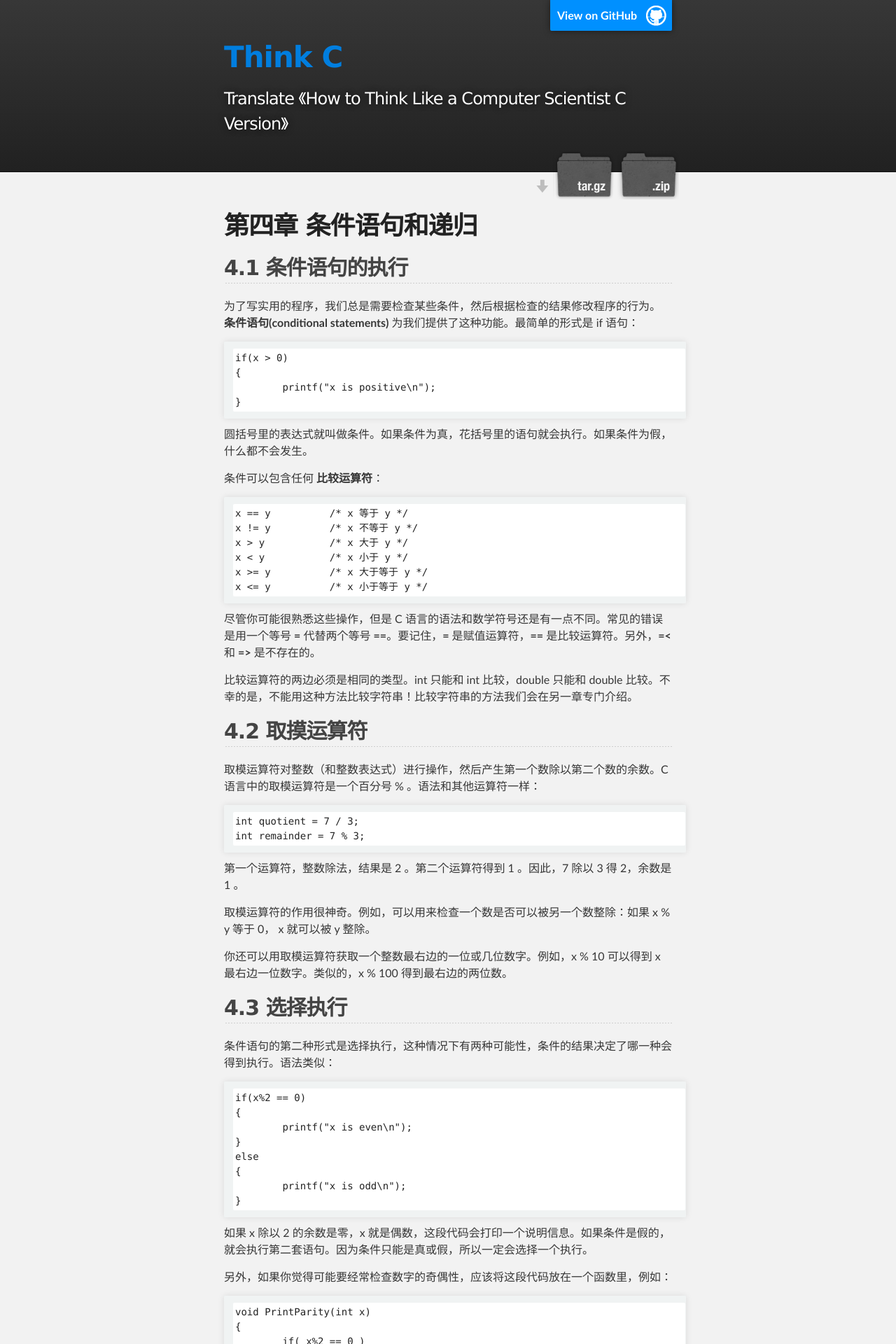
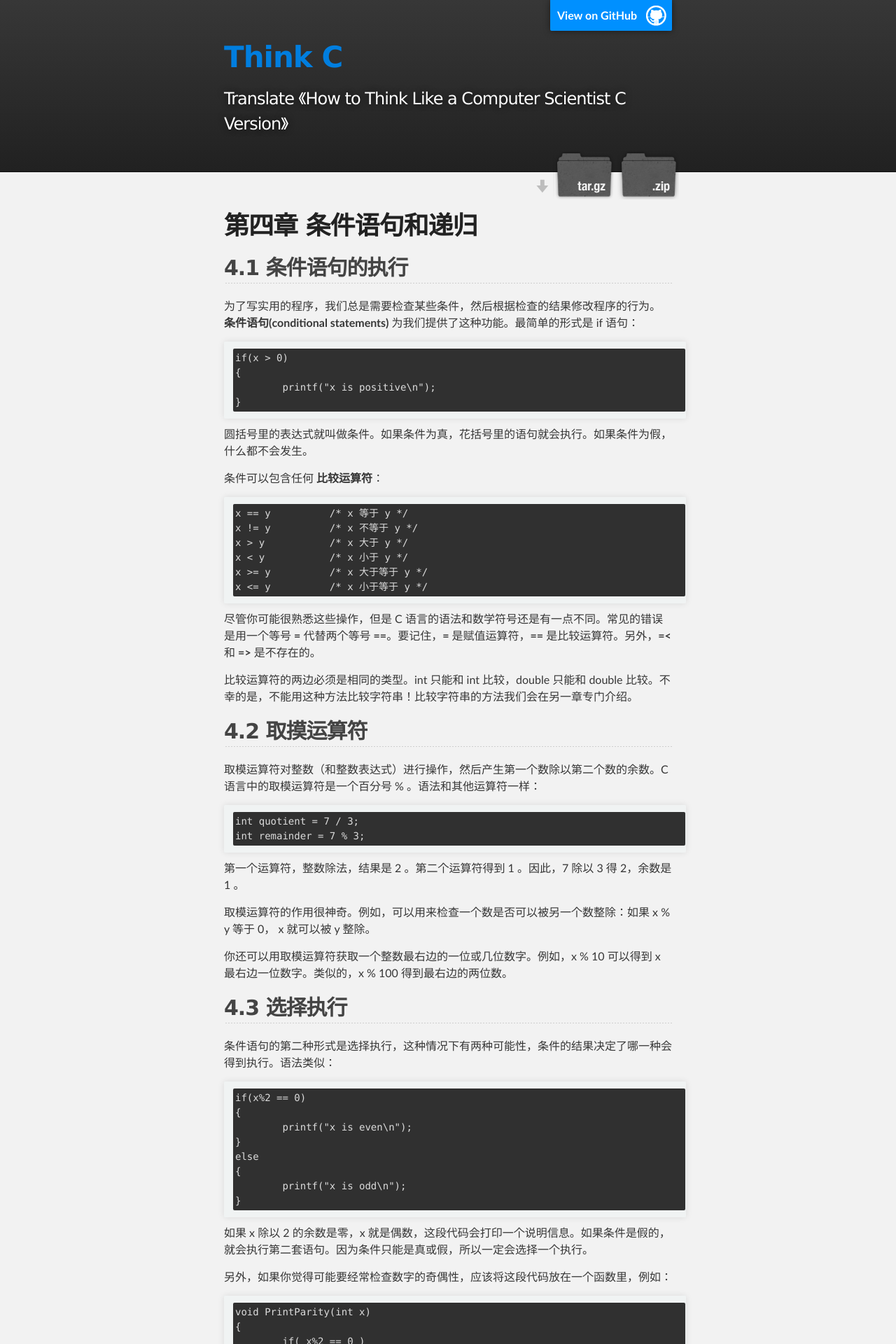
Before and after one commit to exbob/think_c, a Jekyll site: the page built from _posts/2013-03-07-Think-C_04.md, in a window 1280 px wide. Shown: the top 1920 px of the page at 70% size. Built offline with Jekyll 4.4.1, drawn with Linux system fonts in a browser that asks for light colours; Markdown is read by kramdown in place of the engine named in the settings.

Commit message:
modified:   stylesheets/stylesheet.css

```diff
--- a/stylesheets/stylesheet.css
+++ b/stylesheets/stylesheet.css
@@ -161,15 +161,15 @@ img {
 
 pre, code {
   width: 100%;
-  color: #222;
-  background-color: #fff;
+  color: #dcdcdc;
+  background-color: #303030;
 
   font-family: Monaco, "Bitstream Vera Sans Mono", "Lucida Console", Terminal, monospace;
   font-size: 14px;
 
   border-radius: 2px;
   -moz-border-radius: 2px;
-  -webkit-border-radius: 2px;
+  -webkit-border-radius: 2px;f
 
 
 
@@ -259,7 +259,7 @@ form {
 }
 
 img {
-  width: 100%;
+  width: auto;
   max-width: 100%;
 }
 
```
